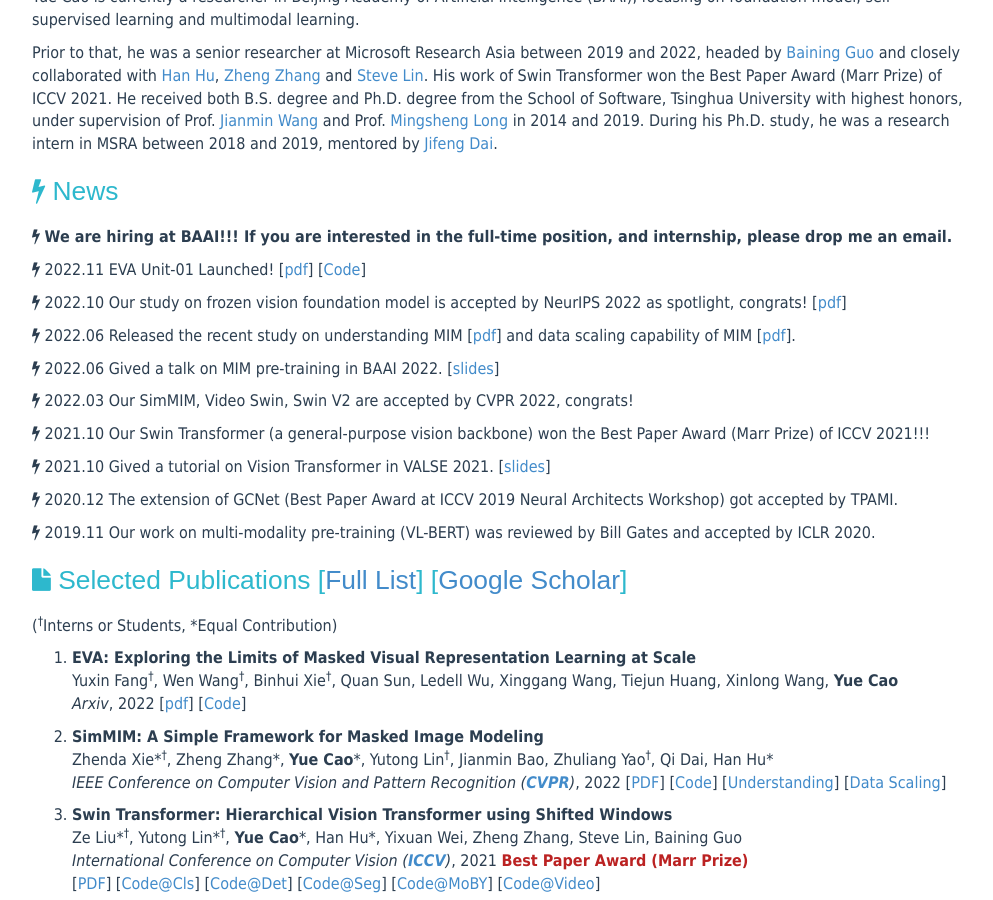
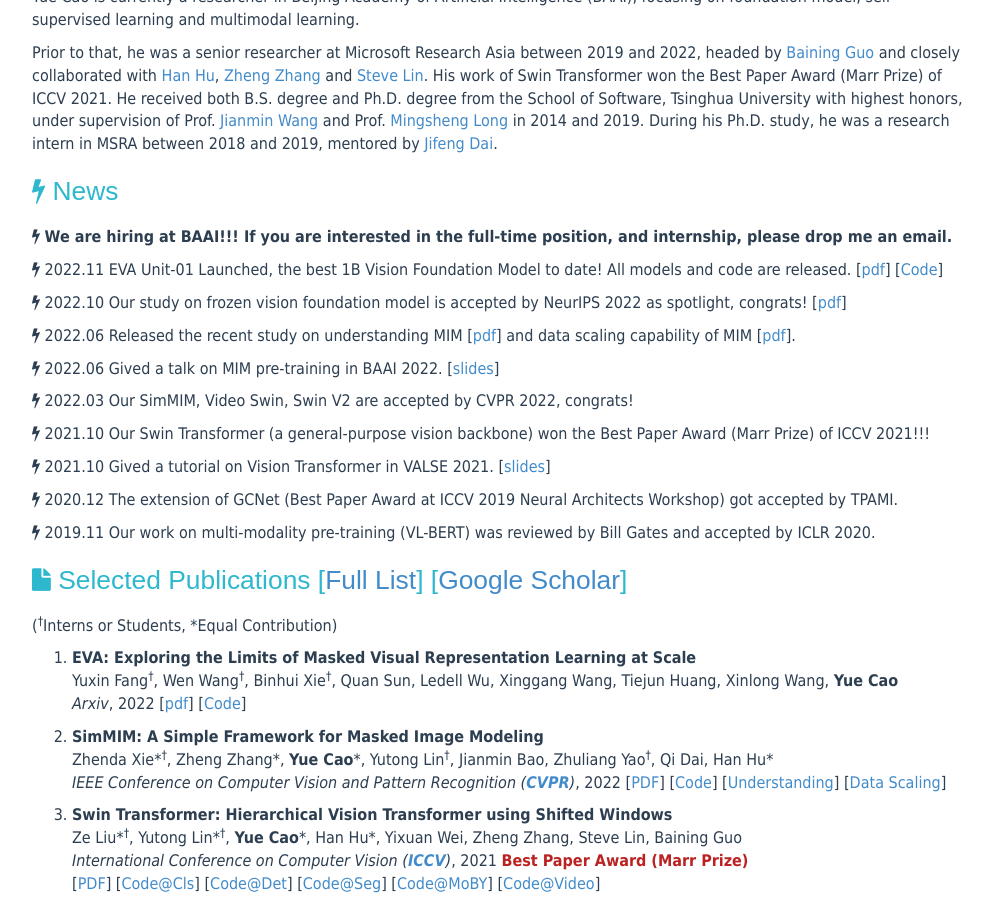
Before and after one commit to caoyue10/caoyue10.github.io, a Jekyll site: the page built from index.html, in a window 1280 px wide and 900 px high, scrolled down 326 px. Shown: the whole window, without its empty margins (138-1131 px from the left). Built offline with Jekyll 4.4.1, drawn with Linux system fonts in a browser that asks for light colours; the list of posts is cut into pages by our own code.

Commit message:
Update index.html

```diff
--- a/index.html
+++ b/index.html
@@ -26,7 +26,7 @@
     </p>
     <p>
     <i class="fa fa-bolt"></i>
-    2022.11 EVA Unit-01 Launched! [<a href="https://arxiv.org/abs/2211.07636">pdf</a>] [<a href="https://github.com/baaivision/EVA">Code</a>]
+    2022.11 EVA Unit-01 Launched, the best 1B Vision Foundation Model to date! All models and code are released. [<a href="https://arxiv.org/abs/2211.07636">pdf</a>] [<a href="https://github.com/baaivision/EVA">Code</a>]
     </p>
     <p>
     <i class="fa fa-bolt"></i>
```
